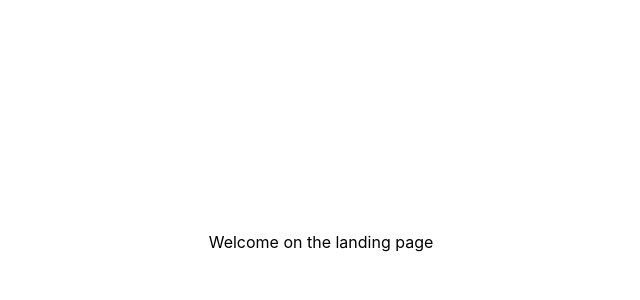
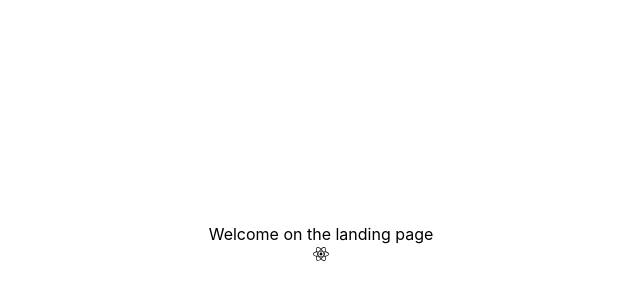
Before and after one commit to ElenaSmeu/task-management, a React (Create React App) app: page / in a window 1280 px wide. Shown: the part 158-458 px from the top of the page, without its empty margins (319-959 px from the left). Built offline with nearby package versions, Linux system fonts and the light colour scheme.

Commit message:
fontawesome integration

```diff
--- a/package.json
+++ b/package.json
@@ -3,6 +3,11 @@
   "version": "0.1.0",
   "private": true,
   "dependencies": {
+    "@fortawesome/fontawesome-svg-core": "^6.5.2",
+    "@fortawesome/free-brands-svg-icons": "^6.5.2",
+    "@fortawesome/free-regular-svg-icons": "^6.5.2",
+    "@fortawesome/free-solid-svg-icons": "^6.5.2",
+    "@fortawesome/react-fontawesome": "^0.2.2",
     "@testing-library/jest-dom": "^5.17.0",
     "@testing-library/react": "^13.4.0",
     "@testing-library/user-event": "^13.5.0",
--- a/src/App.tsx
+++ b/src/App.tsx
@@ -1,5 +1,4 @@
 import React from 'react';
-import logo from './logo.svg';
 import LandingPage from './LandingPage';
 
 function App() {
--- a/src/LandingPage.tsx
+++ b/src/LandingPage.tsx
@@ -1,11 +1,10 @@
-import React from 'react';
-import logo from './logo.svg';
-
+import { FontAwesomeIcon } from "@fortawesome/react-fontawesome";
+import { faReact } from "@fortawesome/free-brands-svg-icons";
 function LandingPage() {
   return (
     <div className="flex flex-col h-full justify-center items-center">
      Welcome on the landing page
-
+      <FontAwesomeIcon icon={faReact}/>
     </div>
   );
 }
```
Also changed, not shown: 1 other file (tests, documents, lock files or other folders).
